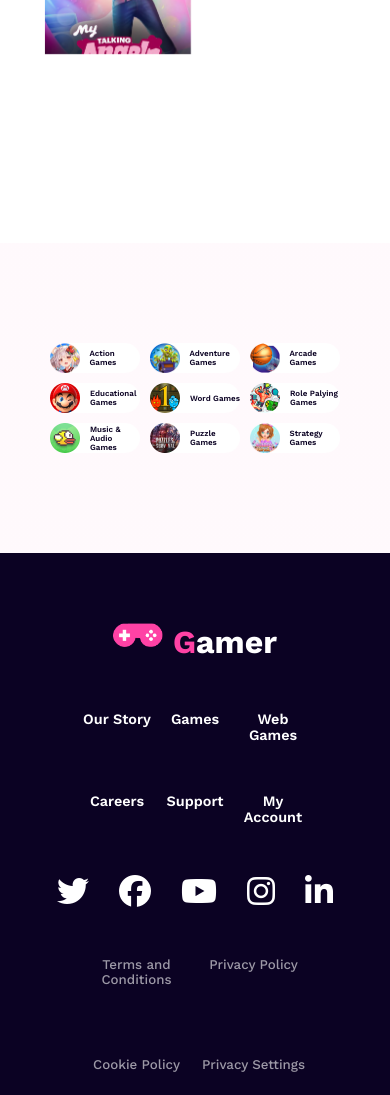
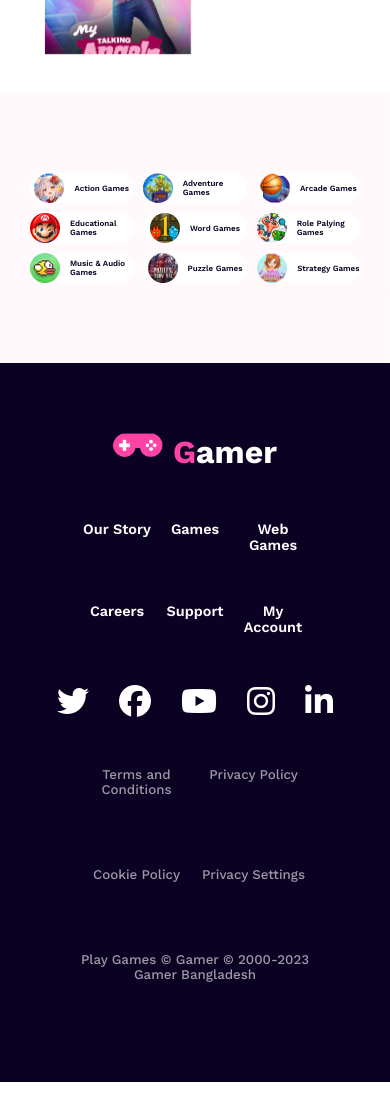
Before and after one commit to tusharahmednirma/assignment-2, a plain HTML site: page index.html in a window 390 px wide. Shown: the part 3517-4612 px from the top of the page. Drawn offline with nearby package versions, Linux system fonts and the light colour scheme.

Commit message:
update button section

```diff
--- a/index.html
+++ b/index.html
@@ -4,7 +4,7 @@
 <head>
     <meta charset="UTF-8">
     <meta name="viewport" content="width=device-width, initial-scale=1.0">
-    <title>Gamer Zone</title>
+    <title>Gamer</title>
     <link rel="shortcut icon" href="./images/Frame.png" type="image/x-icon">
     <link rel="preconnect" href="https://fonts.googleapis.com">
     <link rel="preconnect" href="https://fonts.gstatic.com" crossorigin>
@@ -221,11 +221,11 @@
                 <span class="span-title">My Account</span>
             </div>
             <div class="footer-icon">
-                <i class="fa-brands fa-twitter icon "></i>
-                <i class="fa-brands fa-facebook icon "></i>
-                <i class="fa-brands fa-youtube icon "></i>
-                <i class="fa-brands fa-instagram icon "></i>
-                <i class="fa-brands fa-linkedin-in  icon "></i>
+                <a href=""><i class="fa-brands fa-twitter icon "></i></a>
+                <a href=""><i class="fa-brands fa-facebook icon "></i></a>
+                <a href=""><i class="fa-brands fa-youtube icon "></i></a>
+                <a href=""><i class="fa-brands fa-instagram icon "></i></a>
+               <a href=""> <i class="fa-brands fa-linkedin-in  icon "></i></a>
 
             </div>
             <div class="footer-about">
--- a/style.css
+++ b/style.css
@@ -255,8 +255,7 @@ ul a {
     gap: 10px;
     border-radius: 50px;
     background: #FFF;
-    /* padding: 10px; */
-    width: 100%;
+    width: 200px;
 }
 
 .feature-container:hover {
@@ -269,14 +268,12 @@ ul a {
 }
 
 .button-container {
-    display: grid;
-    grid-template-columns: repeat(5, 1fr);
+    display: flex;
     gap: 10px;
     align-content: center;
-    justify-items: center;
-    /* height: 50vh; */
+    justify-content: center;
+    flex-wrap: wrap;
     width: 100%;
-    margin: auto;
 
 }
 
@@ -363,6 +360,9 @@ footer {
 .copy {
     padding-bottom: 100px;
 }
+.footer-icon a{
+    color: white;
+}
 
 
 /* single game */
@@ -381,7 +381,7 @@ footer {
     width: 150px;
     height: 150px;
     text-align: center;
-    font-size: 20px;
+    font-size: 25px;
 
 }
 
@@ -511,17 +511,19 @@ footer {
         content: "";
         position: absolute;
         margin-left: 70px;
-        margin-right: 50px;
+        margin-right: 0px;
         top: 0;
         left: 0;
         width: 64%;
         height: 80%;
         border-radius: 10px;
         background-color: rgba(0, 0, 0, 0.8);
+
     }
 
     .single-game:hover .watch {
         display: block;
+
 
     }
 
@@ -562,7 +564,8 @@ footer {
     }
 
     .btn-section {
-        padding: 50px;
+        padding: 30px;
+        margin-top: -150px;
     }
 
     .feature-img {
@@ -572,6 +575,9 @@ footer {
 
     .feature-text {
         font-size: 0.5rem;
+    }
+    .feature-container{
+        width: 100%;
     }
 
 
```
